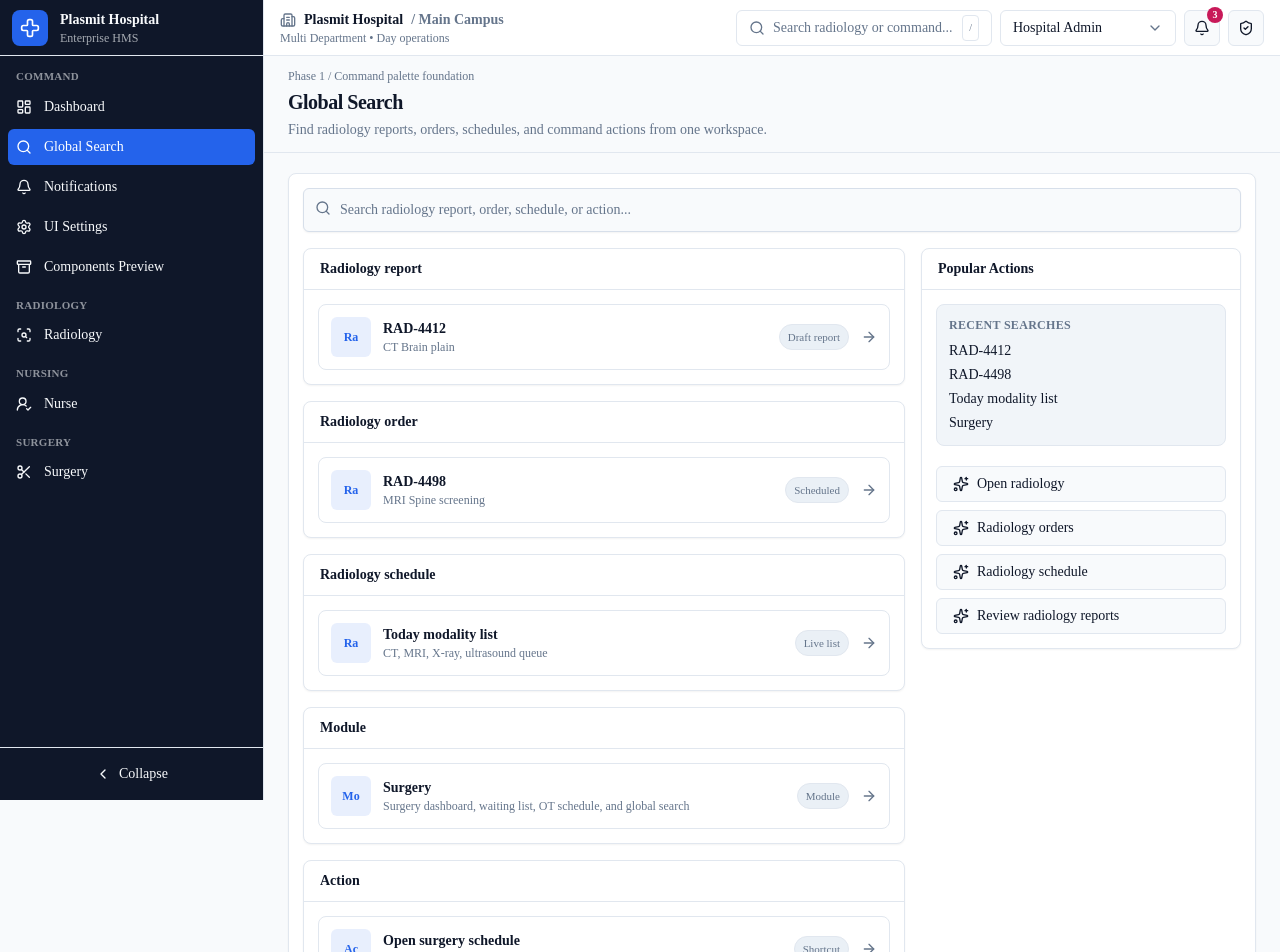
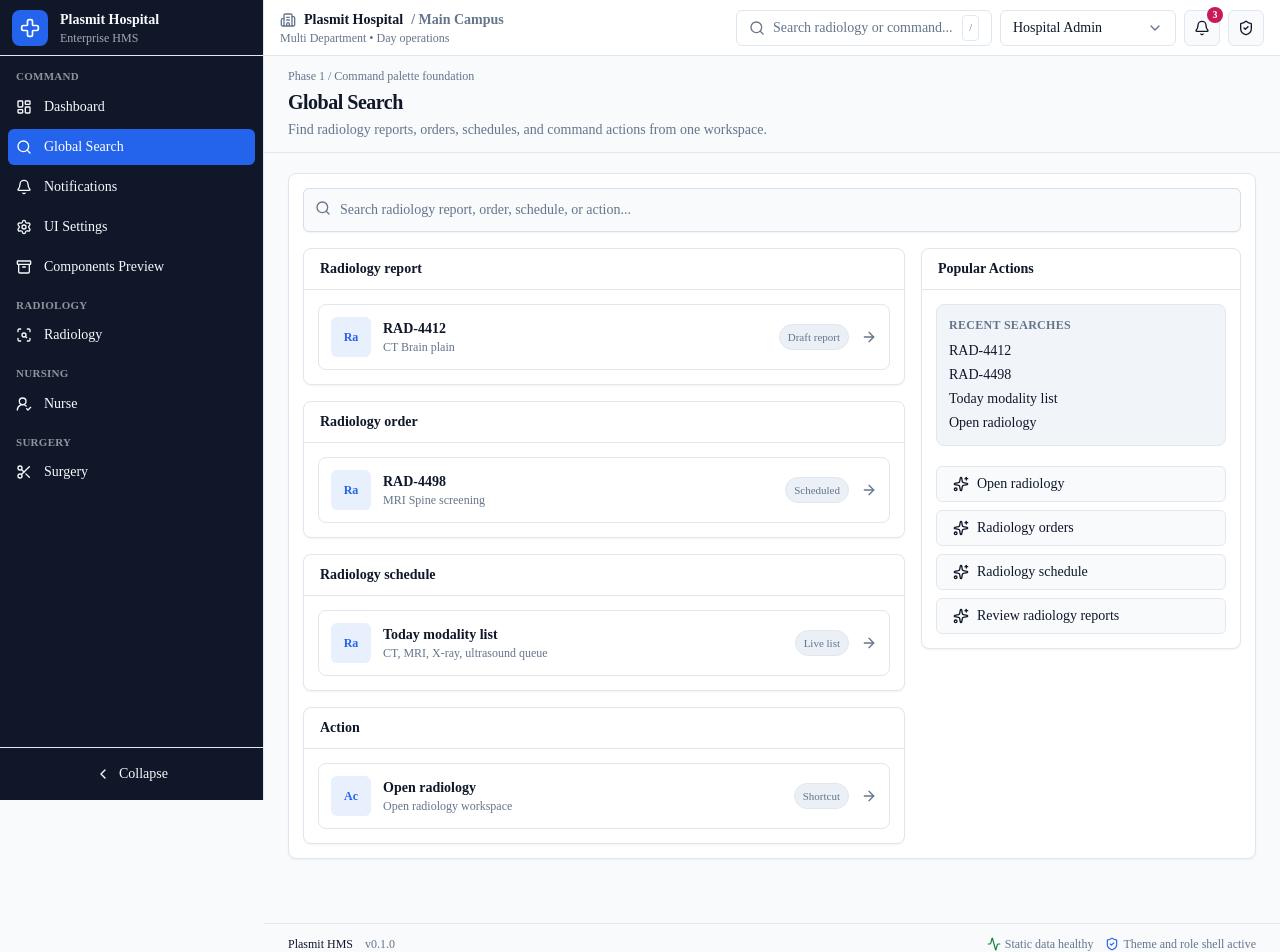
Before and after one commit to masterjjyogi-png/plasmit-webapp, a Next.js app: page /search in a window 1280 px wide. Shown: the top 952 px of the page. Built offline with nearby package versions, Linux system fonts and the light colour scheme.

Commit message:
Remove surgery from command search

```diff
--- a/src/data/mock.ts
+++ b/src/data/mock.ts
@@ -128,7 +128,5 @@ export const searchResults: SearchResult[] = [
   { id: "r-1", type: "Radiology report", title: "RAD-4412", description: "CT Brain plain", meta: "Draft report", route: "/radiology" },
   { id: "r-2", type: "Radiology order", title: "RAD-4498", description: "MRI Spine screening", meta: "Scheduled", route: "/radiology/orders" },
   { id: "r-3", type: "Radiology schedule", title: "Today modality list", description: "CT, MRI, X-ray, ultrasound queue", meta: "Live list", route: "/radiology/schedule" },
-  { id: "srg-module", type: "Module", title: "Surgery", description: "Surgery dashboard, waiting list, OT schedule, and global search", meta: "Module", route: "/surgery" },
-  { id: "srg-schedule", type: "Action", title: "Open surgery schedule", description: "Open OT schedule workspace", meta: "Shortcut", route: "/surgery/schedule" },
   { id: "a-1", type: "Action", title: "Open radiology", description: "Open radiology workspace", meta: "Shortcut", route: "/radiology" },
 ];
```
